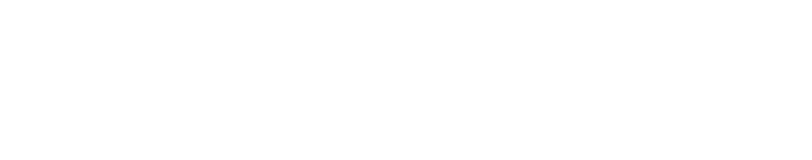
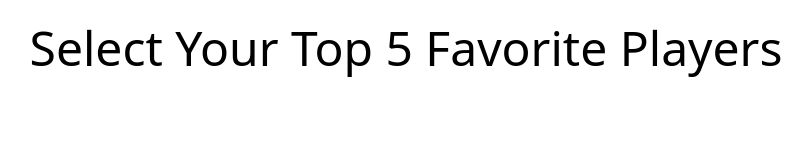
Before and after one commit to tawsifahmed/player-pricing-demo, a plain HTML site: page index.html in a window 1280 px wide. Shown: the whole page, without its empty margins (234-1046 px from the left). Drawn offline with nearby package versions, Linux system fonts and the light colour scheme.

Commit message:
added tailwind cdn file

```diff
--- a/index.html
+++ b/index.html
@@ -5,11 +5,14 @@
     <meta charset="UTF-8">
     <meta http-equiv="X-UA-Compatible" content="IE=edge">
     <meta name="viewport" content="width=device-width, initial-scale=1.0">
-    <title>Document</title>
+    <title>Select Top Players</title>
+    <script src="https://cdn.tailwindcss.com"></script>
 </head>
 
 <body>
-
+    <header>
+        <h1 class="text-5xl text-center mt-6">Select Your Top 5 Favorite Players</h1>
+    </header>
 </body>
 
 </html>
```
